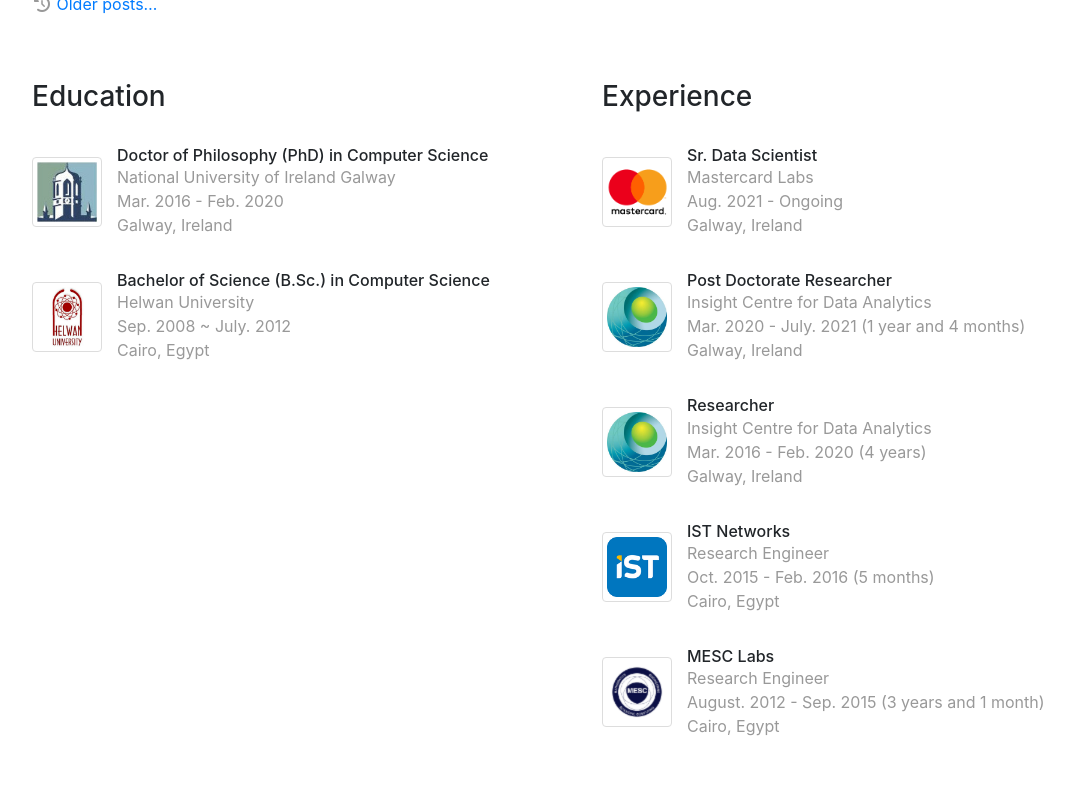
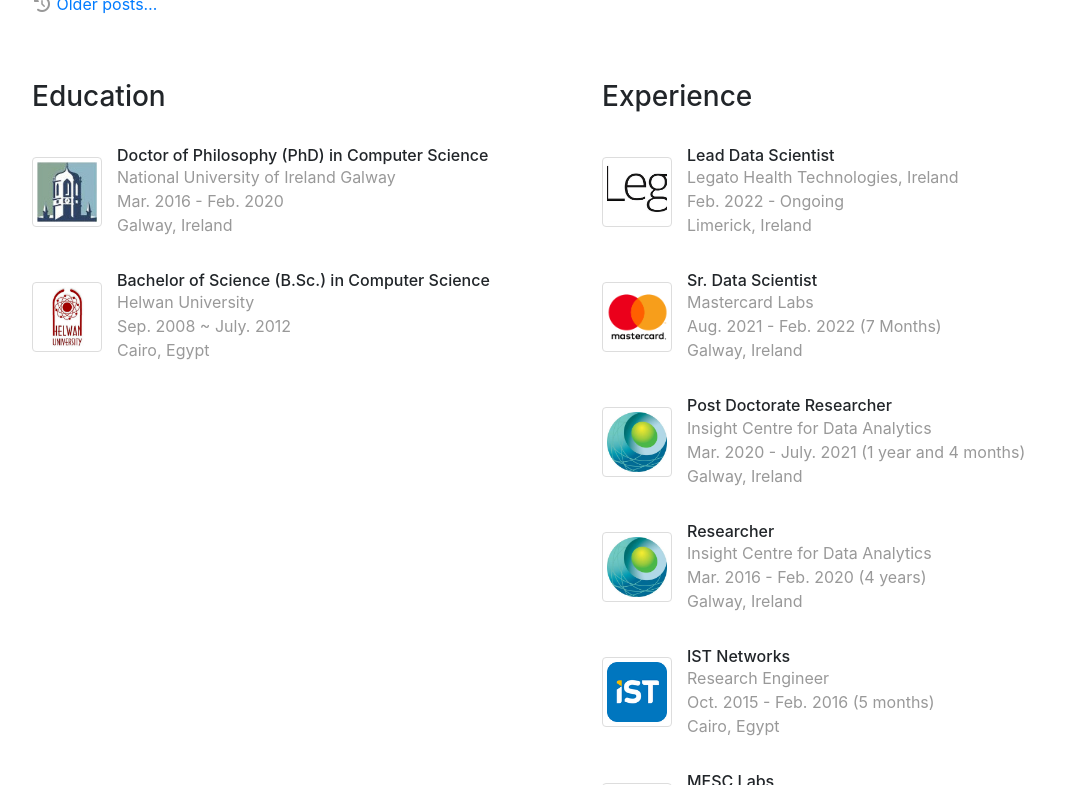
Before and after one commit to samehkamaleldin/samehkamaleldin.github.io, a Jekyll site: the page built from index.html, in a window 1280 px wide and 900 px high, scrolled down 1069 px, cut to the strip 115-900 px from the top of the window. Shown: the whole strip, without its empty margins (53-1127 px from the left). Built offline with Jekyll 4.4.1, drawn with Linux system fonts in a browser that asks for light colours; nearby versions of some CDN libraries.

Commit message:
Update people.yml

```diff
--- a/_data/people.yml
+++ b/_data/people.yml
@@ -1,7 +1,13 @@
+
+lead_ds:
+    display_name: "Lead Data Scientist"
+    bio:  Legato Health Technologies, Ireland <br> Feb. 2022 - Ongoing <br> Limerick, Ireland
+    role: faculty
+    image: /img/legato_logo.jpeg
 
 sr_ds:
     display_name: "Sr. Data Scientist"
-    bio:  Mastercard Labs <br> Aug. 2021 - Ongoing <br> Galway, Ireland
+    bio:  Mastercard Labs <br> Aug. 2021 - Feb. 2022 (7 Months) <br> Galway, Ireland
     role: faculty
     image: /img/mastercard_logo.png
 
```
